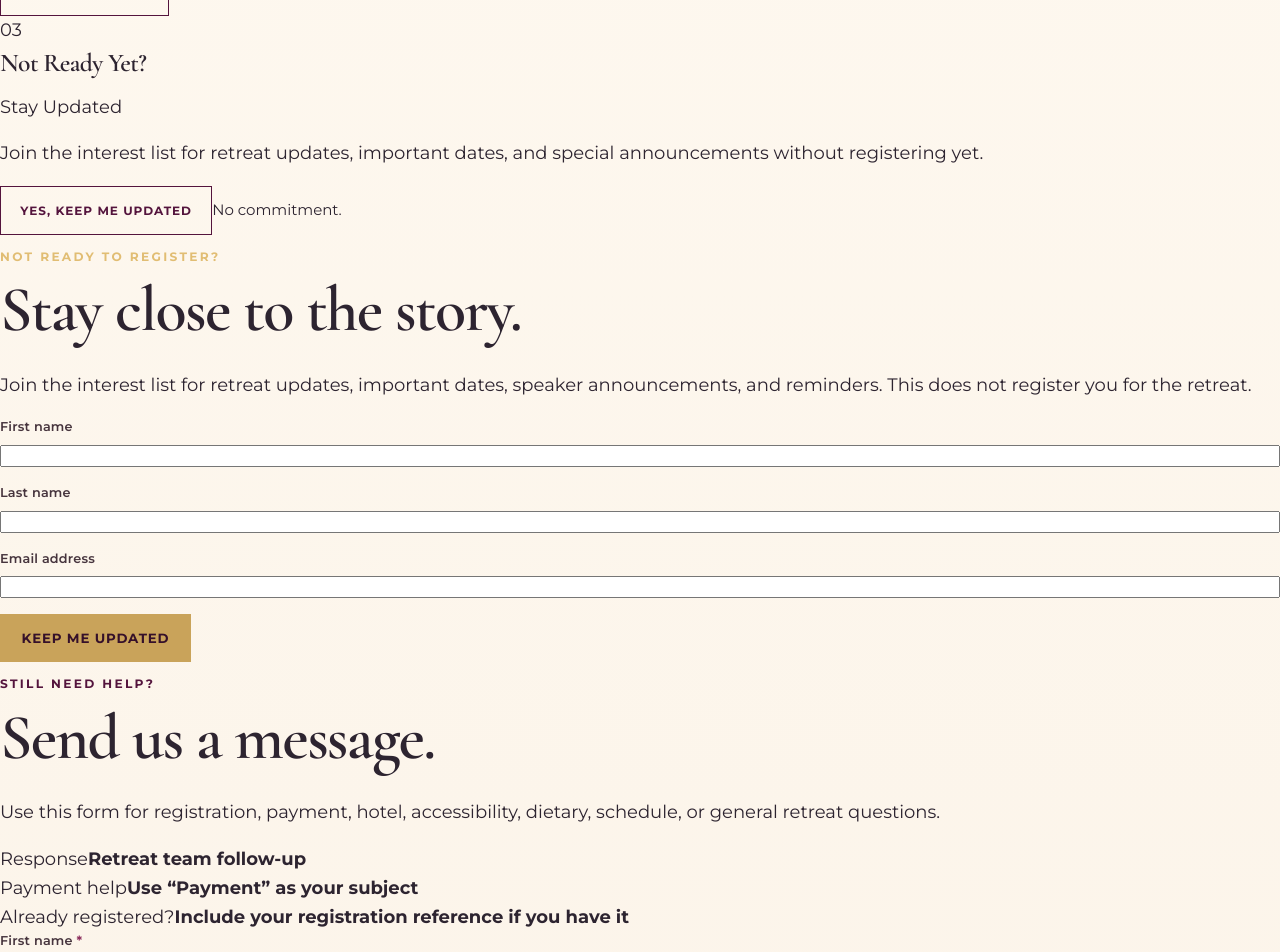
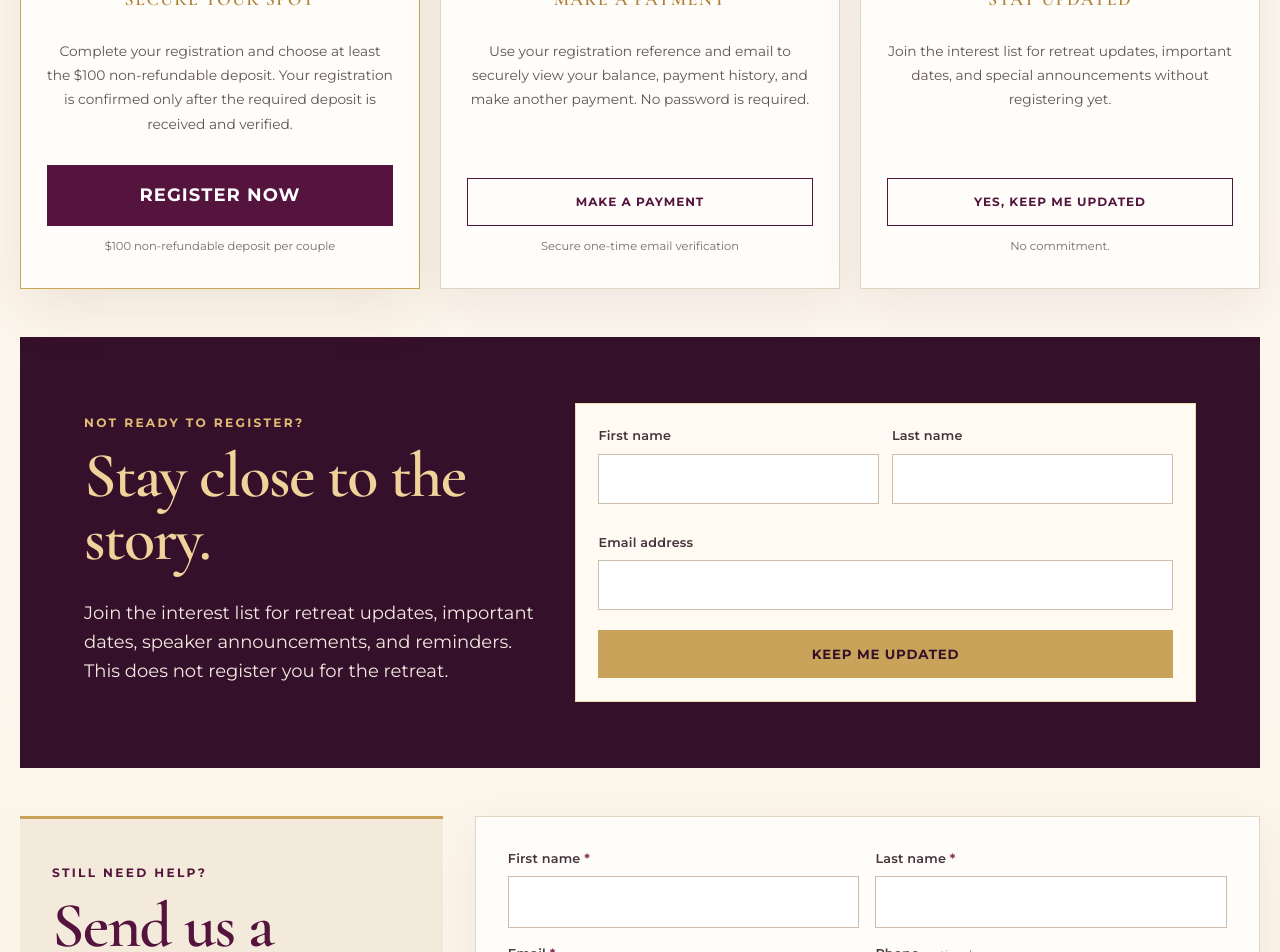
Before and after one commit to almecajones-cmd/once-upon-a-covenant, a Next.js app: page /contact in a window 1280 px wide. Shown: the part 960-1912 px from the top of the page. Built offline with nearby package versions, Linux system fonts and the light colour scheme; no server answers.

Commit message:
Style contact payment and next-step experiences

```diff
--- a/app/globals.css
+++ b/app/globals.css
@@ -362,3 +362,126 @@ button,.plumButton,.goldButton,.outlineButton,.navCta{min-height:48px}
 .speakerPhoto>img{width:100%;height:100%;min-height:520px;display:block;object-fit:cover;object-position:center top}
 @media(max-width:900px){.venueImage>img{min-height:420px}.speakerPhoto>img{min-height:420px}}
 @media(max-width:760px){.speakerPhoto>img{min-height:360px}}
+
+
+/* ===== Payment journey, contact hub, and next-step experience ===== */
+.nextStepSection{padding:clamp(4rem,7vw,7rem) 7vw;background:#fffaf2}
+.nextStepSection--compact{padding:2rem 0 0;background:transparent}
+.nextStepHeading{max-width:820px;margin:0 auto 2.2rem;text-align:center}
+.nextStepHeading h2{color:var(--plum);font-size:clamp(2.2rem,5vw,4rem);margin:.15rem 0 .55rem}
+.nextStepHeading p:last-child{color:#62535b;margin:0 auto;max-width:720px}
+.nextStepGrid{display:grid;grid-template-columns:repeat(3,minmax(0,1fr));gap:1.25rem;align-items:stretch}
+.nextStepCard{position:relative;background:#fffdf9;border:1px solid #e1d4c2;padding:2rem 1.6rem;display:flex;flex-direction:column;align-items:center;text-align:center;box-shadow:0 16px 45px rgba(62,33,45,.07)}
+.nextStepCard--primary{border:1.5px solid #cda557;box-shadow:0 18px 55px rgba(106,71,34,.11)}
+.nextStepBadge{position:absolute;top:-14px;left:50%;transform:translateX(-50%);background:var(--plum2);color:#fff6df;padding:.35rem 1.1rem;border-radius:999px;font-size:.62rem;letter-spacing:.11em;white-space:nowrap}
+.nextStepIcon{width:66px;height:66px;border-radius:50%;display:grid;place-items:center;background:linear-gradient(145deg,#4e173c,#2b0d22);color:#e3bd73;border:1px solid rgba(221,181,105,.55);font-family:var(--font-serif),Georgia,serif;font-size:1rem;margin:.35rem 0 1rem}
+.nextStepCard h3{font-size:1.7rem;color:#3e2934;margin:.2rem 0 .15rem}
+.nextStepKicker{font-family:var(--font-serif),Georgia,serif;color:#ae7f34;text-transform:uppercase;letter-spacing:.08em;margin:.1rem 0 .75rem;font-weight:600}
+.nextStepCard>p:not(.nextStepKicker){font-size:.86rem;color:#5f5358;line-height:1.75;flex:1}
+.nextStepButton{width:100%;margin-top:1rem}
+.nextStepCard small{display:block;margin-top:.7rem;color:#786a70;font-size:.72rem}
+.homepageInterest{display:grid;grid-template-columns:.8fr 1.2fr;gap:3rem;align-items:center;background:linear-gradient(135deg,#35102a,#54143d);color:white;padding:clamp(3rem,7vw,6rem) 7vw}
+.homepageInterestCopy h2{color:#f0d39b}
+.homepageInterestCopy p:last-child{color:#f4e8e0;max-width:620px}
+.interestForm{background:#fffaf2;padding:1.4rem;border:1px solid rgba(224,189,115,.5)}
+.interestFields{display:grid;grid-template-columns:1fr 1fr;gap:.8rem}
+.interestFields .field:last-child{grid-column:1/-1}
+.interestForm input{width:100%;min-height:50px;border:1px solid #cdbdaf;background:white;padding:.75rem .85rem;font:inherit}
+.interestForm .goldButton{width:100%;margin-top:.25rem}
+.interestSuccess{background:#fffaf2;color:#382832;padding:2rem}
+.interestSuccess h3{color:var(--plum);font-size:2rem}
+
+.contactHero{padding:clamp(3.5rem,7vw,6rem) 7vw;background:linear-gradient(135deg,rgba(53,16,42,.96),rgba(84,20,61,.94)),url("https://res.cloudinary.com/v78xwhwr/image/upload/v1790523682/15_candles_and_florals_zcmyje.jpg") center/cover;color:white}
+.contactHero>div{max-width:820px}
+.contactHero h1{font-family:var(--font-title),var(--font-serif),Georgia,serif;color:#f0d39b;font-size:clamp(3rem,6vw,5.4rem);font-weight:400}
+.contactHero p:last-child{max-width:680px;color:#f5eae2}
+.contactShell{width:min(1240px,calc(100% - 2rem));margin:0 auto 6rem}
+.stayUpdatedSection{display:grid;grid-template-columns:.85fr 1.15fr;gap:2rem;align-items:center;background:var(--plum2);color:white;padding:clamp(2rem,5vw,4rem);margin-top:3rem}
+.stayUpdatedCopy h2{color:#f0d39b}
+.stayUpdatedCopy p:last-child{color:#f4e9e1}
+.contactHelpSection{display:grid;grid-template-columns:.7fr 1.3fr;gap:2rem;margin-top:3rem;align-items:start}
+.contactHelpIntro{background:#f4eadb;padding:2rem;border-top:3px solid var(--gold)}
+.contactHelpIntro h2{color:var(--plum)}
+.contactQuickFacts{margin-top:1.5rem;border-top:1px solid #dacbb7}
+.contactQuickFacts div{padding:.9rem 0;border-bottom:1px solid #dacbb7}
+.contactQuickFacts span{display:block;text-transform:uppercase;font-size:.62rem;letter-spacing:.1em;color:#8a777f}
+.contactQuickFacts strong{font-size:.83rem;color:#46343d}
+.contactForm{background:#fffdf9;border:1px solid #e2d5c4;padding:clamp(1.3rem,3vw,2rem);box-shadow:0 14px 42px rgba(65,36,48,.06)}
+.contactForm .twoCol{display:grid;grid-template-columns:1fr 1fr;gap:1rem}
+.contactForm input,.contactForm select,.contactForm textarea{width:100%;min-height:52px;border:1px solid #cdbdaf;background:#fff;padding:.8rem .9rem;font:inherit;outline:none}
+.contactForm textarea{min-height:160px;resize:vertical}
+.contactForm input:focus,.contactForm select:focus,.contactForm textarea:focus{border-color:var(--plum);box-shadow:0 0 0 3px rgba(84,20,61,.09)}
+.contactSuccess{margin:0}
+
+/* Payment experience */
+.paymentHero{padding:clamp(4rem,8vw,7rem) 7vw;text-align:center;background:linear-gradient(135deg,#35102a,#54143d);color:white}
+.paymentHero h1{font-family:var(--font-title),var(--font-serif),Georgia,serif;color:#f0d39b;font-size:clamp(2.7rem,5.4vw,5rem);font-weight:400;max-width:980px;margin:.2rem auto .8rem}
+.paymentHero p:last-child{max-width:780px;margin:auto;color:#f5eae2}
+.paymentExperienceShell{width:min(1220px,calc(100% - 2rem));margin:0 auto 6rem}
+.paymentPathSection,.scheduleSection,.paymentMethodsSection{padding:clamp(3rem,6vw,5rem) 0}
+.paymentSectionHeading{margin-left:auto;margin-right:auto;text-align:center}
+.paymentPathGrid{display:grid;grid-template-columns:1fr 1fr;gap:1.25rem}
+.paymentPathCard{background:#fffdf9;border:1px solid #e0d3c1;padding:2rem;box-shadow:0 15px 42px rgba(61,34,46,.06)}
+.paymentPathCard--primary{border-top:4px solid var(--gold)}
+.paymentPathLabel{display:inline-block;font-size:.62rem;letter-spacing:.12em;color:#8a6d3d;font-weight:800;margin-bottom:.65rem}
+.paymentPathCard h3{font-size:2.1rem;color:var(--plum)}
+.paymentPathCard>p{color:#5d5056}
+.beforeYouGo,.beforeYouPay{background:#f7efe4;border-left:3px solid var(--gold);padding:1rem;margin:1.1rem 0}
+.beforeYouGo strong,.beforeYouPay strong{display:block;color:#4a3540;font-size:.76rem;text-transform:uppercase;letter-spacing:.08em;margin-bottom:.3rem}
+.beforeYouGo span,.beforeYouPay p{color:#6b5c63;font-size:.82rem;line-height:1.6;margin:0}
+.scheduleSection{display:grid;grid-template-columns:.8fr 1.2fr;gap:2rem;align-items:start;border-top:1px solid #eadfce;border-bottom:1px solid #eadfce}
+.scheduleIntro h2{color:var(--plum)}
+.scheduleIntro p:last-child{color:#66585f}
+.scheduleCard{display:grid;grid-template-columns:1fr .9fr;background:#fffdf9;border:1px solid #e1d3c1;box-shadow:0 16px 45px rgba(62,33,45,.06)}
+.scheduleTable{padding:1.1rem}
+.scheduleRow{display:grid;grid-template-columns:1fr auto;gap:1rem;padding:.78rem .5rem;border-bottom:1px solid #eadfce;font-size:.85rem}
+.scheduleRow strong{color:var(--plum)}
+.scheduleRow--head{font-size:.62rem;text-transform:uppercase;letter-spacing:.08em;color:#836f78;font-weight:700}
+.scheduleRow--total{border-bottom:0;padding-top:1rem;font-weight:700}
+.scheduleRules{background:#f5eadb;padding:1.3rem}
+.scheduleRules p{font-size:.78rem;margin:.15rem 0 .8rem;color:#5f5158}
+.paymentMethodGrid{display:grid;grid-template-columns:repeat(3,1fr);gap:1rem}
+.paymentMethodGrid article{background:#fffdf9;border:1px solid #e1d3c1;padding:1.6rem;min-height:310px}
+.paymentMethodNumber{font-family:var(--font-serif),Georgia,serif;color:#bc914d;font-size:1.3rem}
+.paymentMethodGrid h3{color:var(--plum);font-size:2rem}
+.paymentMethodGrid p,.paymentMethodGrid address{font-size:.83rem;color:#63555c;font-style:normal}
+.methodHighlight{color:var(--plum)!important;font-weight:700;word-break:break-word}
+.paymentStatusSection{display:grid;grid-template-columns:.8fr 1.2fr;gap:2rem;background:var(--plum2);color:white;padding:clamp(2.5rem,5vw,4rem)}
+.paymentStatusSection h2{color:#f0d39b}
+.paymentStatusSection p{color:#f3e7e0}
+.statusLegend{display:grid;grid-template-columns:1fr 1fr;gap:.7rem}
+.statusLegend span{border:1px solid rgba(224,189,115,.45);padding:.85rem;color:#f8ecdf;font-size:.78rem;background:rgba(255,255,255,.035)}
+.paymentQuestions{text-align:center;padding:clamp(3rem,6vw,5rem) 1rem}
+.paymentQuestions h2{color:var(--plum)}
+.paymentQuestions p{max-width:790px;margin:0 auto 1.3rem;color:#64555d}
+
+/* Returning registrant status/confirmation enhancements */
+.balanceCard--confirmed{border-top:4px solid var(--gold);background:linear-gradient(180deg,#fffdf9,#fbf3e8)}
+.eventLine{font-size:.82rem;color:#75656d}
+.statusBanner{display:flex;justify-content:space-between;align-items:center;gap:1rem;background:#f4eadb;padding:.9rem 1rem;margin:1.2rem 0}
+.statusBanner span{font-size:.66rem;text-transform:uppercase;letter-spacing:.1em;color:#816e76}
+.statusBanner strong{color:var(--plum);font-size:.9rem}
+.balanceStats--four{grid-template-columns:repeat(4,1fr)}
+.pendingNotice{padding:.9rem 1rem;background:#fff5de;border-left:3px solid #c69c4d;color:#66553e;font-size:.82rem}
+.confirmationActions{display:flex;gap:.75rem;flex-wrap:wrap;margin-top:1.1rem}
+.paymentHelpLink{font-size:.75rem;color:#74656d;margin-top:1rem}
+.paymentHelpLink a{color:var(--plum);font-weight:700}
+
+/* Responsive payment/contact */
+@media(max-width:980px){
+  .nextStepGrid,.paymentMethodGrid{grid-template-columns:1fr}
+  .homepageInterest,.stayUpdatedSection,.contactHelpSection,.scheduleSection,.paymentStatusSection{grid-template-columns:1fr}
+  .paymentPathGrid{grid-template-columns:1fr}
+  .scheduleCard{grid-template-columns:1fr}
+  .balanceStats--four{grid-template-columns:1fr 1fr}
+}
+@media(max-width:680px){
+  .contactShell,.paymentExperienceShell{width:min(100% - 1rem,1220px)}
+  .contactForm .twoCol,.interestFields{grid-template-columns:1fr}
+  .interestFields .field:last-child{grid-column:auto}
+  .statusLegend{grid-template-columns:1fr}
+  .balanceStats--four{grid-template-columns:1fr}
+  .nextStepSection{padding:3.5rem 1rem}
+  .nextStepSection--compact{padding:1rem 0 0}
+  .nextStepCard{padding:1.7rem 1.1rem}
+}
```
